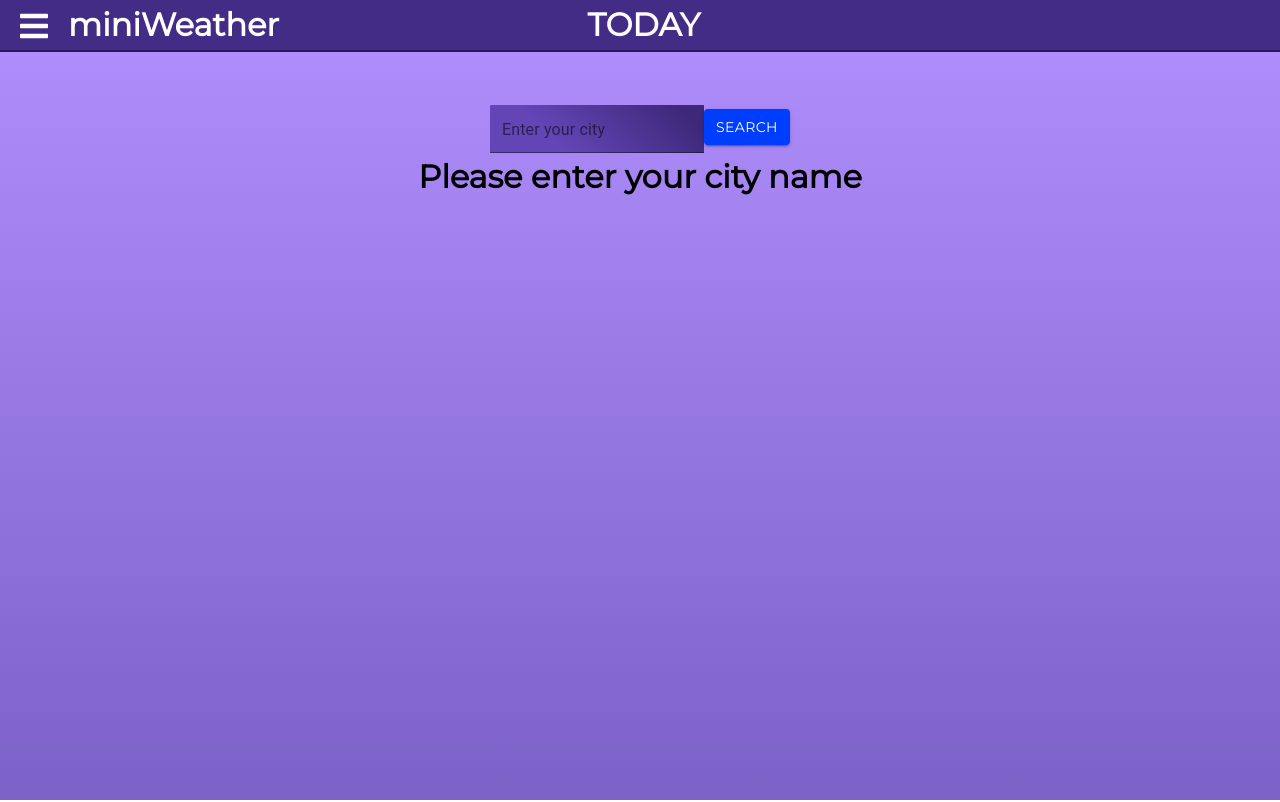
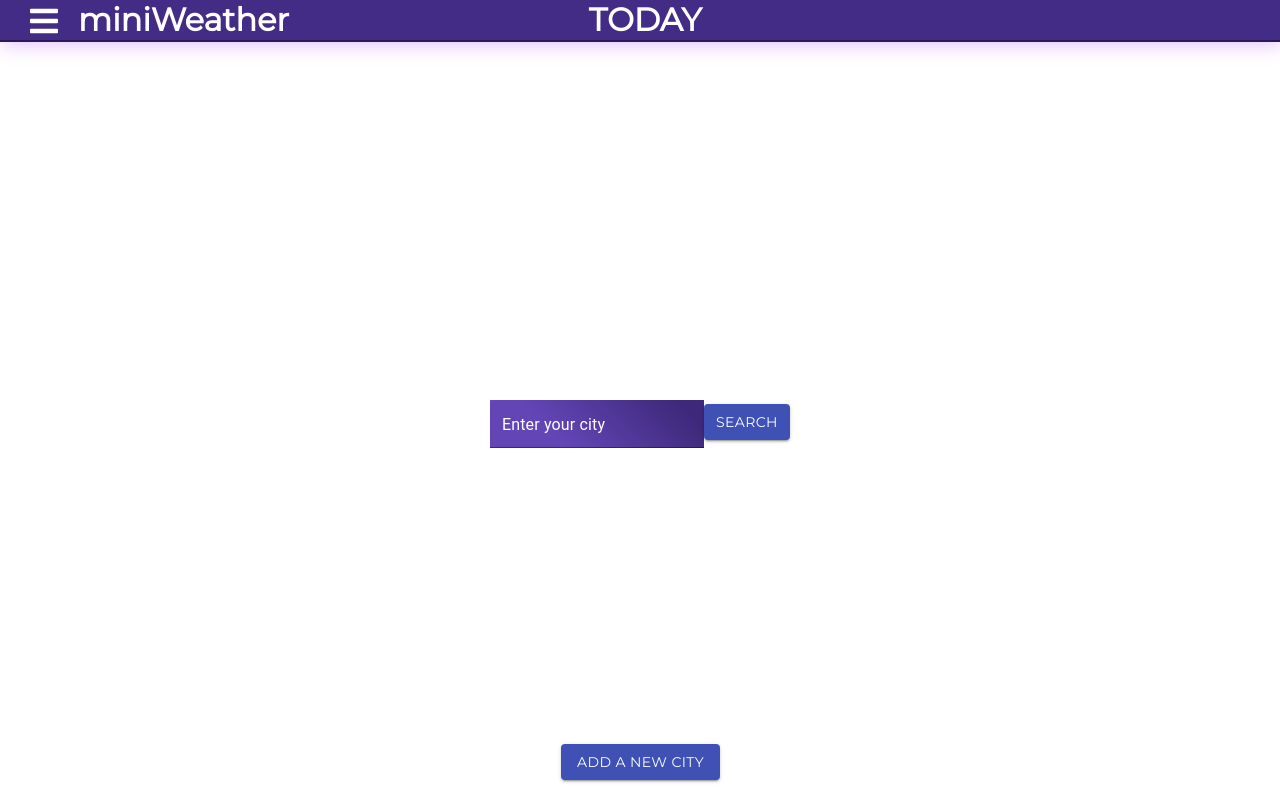
Before and after one commit to MightyMoud/miniWeather, a React (Create React App) app: page / in a window 1280 px wide. Built offline with nearby package versions, Linux system fonts and the light colour scheme.

Commit message:
Rev 0.1 - 4 cards for 4 cities no forecast yet

```diff
--- a/src/App.css
+++ b/src/App.css
@@ -5,15 +5,27 @@
     font-family: 'Montserrat', sans-serif;
 }
 
+.app {
+    display: flex;
+    flex-direction: column;
+}
+
+.btnCon {
+    margin: 0 auto;
+    position: absolute;
+    right: Calc(50% - 80px);
+    bottom: 20px;
+}
+
 .container {
     width: 100%;
-    height: 100vh;
+    height: calc(100vh - 40px);
     display: flex;
-    flex-direction: column;
-    justify-content: flex-start;
+    flex-direction: row;
+    justify-content: center;
     align-items: center;
     margin: 0 auto;
-    background: linear-gradient(0deg, #7c61c7, #b290ff)
+    //background: linear-gradient(0deg, rgba(205, 131, 255, 0.322), rgba(231, 194, 255, 0.452));
 }
 
 @keyframes spin {
@@ -30,7 +42,7 @@
 }
 
 .error {
-    display: flex;
+    display: -webkit-flex;
     flex-direction: column;
     justify-content: center;
     align-items: center;
@@ -38,15 +50,14 @@
 }
 
 .toBr {
-    padding: 5px 10px;
+    padding: 0px 10px;
     height: 40px;
-    width: 100%;
-    display: flex;
+    display: -webkit-flex;
     flex-direction: row;
     background: #432c85;
     border-bottom: 2px solid #2a1957;
     color: white;
-    margin-bottom: 5px;
+    box-shadow: 2px 2px 20px rgba(197, 109, 255, 0.452);
 }
 
 .toBr__menu {
@@ -63,10 +74,17 @@
     font-family: 'Lato', sans-serif;
 }
 
+.welcome {
+    display: -webkit-flex;
+    flex-direction: column;
+    justify-content: center;
+    align-items: center;
+}
+
 .loading {
     width: 300px;
     height: 300px;
-    display: flex;
+    display: -webkit-flex;
     justify-content: center;
     align-items: center;
 }
--- a/src/components/App.js
+++ b/src/components/App.js
@@ -3,149 +3,85 @@ import '../css/all.min.css'
 import '../css/weather-icons.min.css'
 import '../css/weather-icons-wind.min.css'
 import '../App.css';
-import Search from './Search';
-import WeatherCard from './WeatherCard';
-import Error from'./Error';
-import Welcome from './Welcome';
 import Header from './Header';
+import WeatherEngine from './WeatherEngine';
+import Button from '@material-ui/core/Button';
 
-
-
-
-
-const initialState = {
-  temp: 0,
-  loading: null,
-  errorMessage: 0,
-  city: null,
-  main: {
-    averageTemp: null,
-    minTemp: null,
-    maxTemp: null
-  },
-  weather: {
-    id: null,
-    main : null,
-    description: null
-  },
-  cod:0
-};
-
-
-const reducer = (state, action)=> {
-  switch (action.type) {
-    case 'SEARCH_PROGRESS':
-      return {
-        ...state,
-        loading: true
-      }
-      case 'SEARCH_SUCCESS':
-      return {
-        ...state,
-        temp: action.payload,
-        loading: false,
-        errorMessage: action.error,
-        city: action.city,
-        main : {
-          averageTemp: action.averageTemp,
-          minTemp: action.minTemp,
-          maxTemp: action.maxTemp,
-        },
-        weather : {
-          id: action.id,
-          main: action.main,
-          description : action.description
-        },
-        country: action.country,
-        cod: action.cod
-      }
-      case 'SEARCH_FAIL':
-      return {
-        ...state,
-        errorMessage: action.error,
-        loading: action.loading,
-        cod: action.cod
-      }
-      default:
-      return state;
-  }
-}
 
 
 const App = ()=> {
 
-  const [state, dispatch] = useReducer(reducer, initialState);
-  const { temp, loading, errorMessage, cod, city, country, main, weather  } = state;
+  const [count , setCount] = useState(1);
 
+  const show = () => {
+    switch (count) {
+      case 2:
+          return (
+            <div className='container' >
+                <WeatherEngine/>
+                <WeatherEngine/>
+            </div>
+          );
+      case 3:
+          return (
+            <div className='container'>
+                <WeatherEngine/>
+                <WeatherEngine/>
+                <WeatherEngine/>
+            </div>
+          );
+      case 4:
+          return (
+            <div className='container'>
+                <WeatherEngine/>
+                <WeatherEngine/>
+                <WeatherEngine/>
+                <WeatherEngine/>
+            </div>
+          );
+      default:
+        return (
+          <div className='container'>
+              <WeatherEngine/>
+          </div>
+        );
+    }
+ };
 
+  const handleNewCity = () => {
+    setCount(count+1);
+  };
 
-  const getWeather = (city) => {
-    dispatch({
-      type:'SEARCH_PROGRESS'
-    })
-    fetch(`http://api.openweathermap.org/data/2.5/weather?q=${city}&units=metric&appid=644ba889d2629824a466b19685f307e0`)
-    .then(response => response.json())
-    .then(jsonResponse => {
-      if(jsonResponse.cod===200) {
-        console.log(jsonResponse.weather[0].icon);
-        dispatch({
-          type: 'SEARCH_SUCCESS',
-          payload: jsonResponse.main.temp,
-          cod: jsonResponse.cod,
-          city: jsonResponse.name,
-          averageTemp: jsonResponse.main.temp,
-          minTemp: jsonResponse.main.temp_min,
-          maxTemp: jsonResponse.main.temp_max,
-          country: jsonResponse.sys.country,
-          id: jsonResponse.weather[0].id,
-          icon: jsonResponse.weather[0].icon,
-          main: jsonResponse.weather[0].main,
-          description: jsonResponse.weather[0].description
-        })
-      } else if(jsonResponse.cod !== 200) {
-        dispatch({
-          type: 'SEARCH_FAIL',
-          loading: false,
-          error: jsonResponse.message,
-          cod: jsonResponse.cod
-        })
-      }
-
-    })
+  var visibility= null;
+  if(count<=3) {
+    visibility= `initial`;
+  } else {
+    visibility = 'none';
   }
 
-
   return(
-    <div className="container">
-      <Header/>
-      <Search getWeather = { getWeather } />
-     {
-       loading === null && cod === 0 ?
-       <Welcome />
-       :
-       loading === true ?
-       <div className='loading'>
-        <i className='fas fa-spinner fa-4x spinner '></i>
-       </div>
-       :
-       temp !== 0 && cod===200 ?
-       <div>
-        <WeatherCard
-          maxTemp = { main.maxTemp }
-          minTemp = { main.minTemp }
-          temp ={ main.averageTemp }
-          city = { city }
-          country = { country }
-          main = { weather.main }
-          id = { weather.id }
-        />
-       </div>
-       :
-       loading === false ?
-       <Error cod = { cod } errorMessage= { errorMessage } />
-       :
-       <h1>dunno</h1>
-     }
+    <div className="app">
+    <Header/>
+      {
+        count < 5 ?
+          show()
+      :
+        <div>
+          You'd never get here! :P
+        </div>
+      }
+      <div className="btnCon">
+        <Button
+          style={{display: `${visibility}`}}
+          onClick={handleNewCity}
+          type="submit"
+          value="Add a new City"
+          variant = 'contained'
+          color = 'primary'
+        >
+          Add a new City
+        </Button>
+      </div>
     </div>
   )
 }
--- a/src/components/Search.js
+++ b/src/components/Search.js
@@ -1,12 +1,9 @@
 import React , {useState} from 'react'
 import '../App.css';
 import TextField from '@material-ui/core/TextField';
-import Input from '@material-ui/core/TextField';
 import Button from '@material-ui/core/Button';
 import { createMuiTheme, ThemeProvider } from '@material-ui/core/styles';
-import blue from '@material-ui/core/colors/blue';
 import PropTypes from "prop-types";
-
 import { withStyles } from "@material-ui/core/styles";
 
 
@@ -65,6 +62,9 @@ const Search = (props) => {
             InputProps={{
                 className: classes.input
             }}
+            InputLabelProps={{
+              className: classes.input
+            }}
          />
 
         <Button
--- a/src/components/WeatherCard.js
+++ b/src/components/WeatherCard.js
@@ -4,19 +4,79 @@ import '../css/all.min.css'
 import '../css/weather-icons.min.css'
 import '../css/weather-icons-wind.min.css'
 
+// ((1-((temp-17)/23)*254));
 
 const WeatherCard = ({city, country, temp, maxTemp, minTemp, id, main}) => {
+    var highColor = 0;
+    var lowColor = 0;
+    var color = null;
+    if(temp>12 && temp<40) {
+        highColor = (1+(1-(temp-17)/28)*254);
+        lowColor = highColor-150;
+        color = `linear-gradient(0deg, rgb(255,${highColor},0),rgb(255,${lowColor},0))`;
 
-    const icon = `wi ic wi-owm-day-${id}`;
+    } else if (temp<12) {
+        highColor = (1+(1-(temp-(-20))/38)*254);
+        lowColor = highColor+100;
+        color = `linear-gradient(0deg, rgb(0,${lowColor},255),rgb(0,${highColor},255))`;
+    }
+
+
+
+
+// const icon = `wi ic wi-owm-day-${id}`;
+    var icon = null;
+    switch (main) {
+        case 'Clouds':
+            icon = `./img/Mostly Cloudy-2x.png`;
+            break;
+        case 'Clear':
+            icon = `./img/Mostly Sunny-2x.png`;
+            break;
+        case 'Haze':
+            icon = `./img/Haze-2x.png`;
+            break;
+        case 'Hail':
+            icon = `./img/Hail-2x.png`;
+            break;
+        case 'Fog':
+            icon = `./img/Fog-2x.png`;
+            break;
+        case 'Tornado':
+            icon = `./img/Tornado-2x.png`;
+            break;
+        case 'Dust':
+            icon = `./img/Dust-2x.png`;
+            break;
+        case 'Mist':
+            icon = `./img/Fog-2x.png`;
+            break;
+        case 'Snow':
+            icon = `./img/Snow-2x.png`;
+            break;
+        case 'Rain':
+            icon = `./img/Rain-2x.png`;
+            break;
+        case 'Drizzle':
+            icon = `./img/Drizzle-2x.png`;
+            break;
+        case 'Thunderstorm':
+            icon = `./img/Severe Thunderstorm-2x.png`;
+            break;
+        default:
+            icon = `./img/Fog-2x.png`;
+            break;
+    }
 
     return(
-        <div className="crd">
+        <div className="crd" style= {{background: `${color}`}}>
             <div className="crd__location">
                 <h1> { city } </h1>
                 <h2> { country } </h2>
             </div>
             <div className="crd__icon">
-                <i className={icon}></i>
+                {/* <i className={icon}></i> */}
+                <img src={icon} alt=""/>
             </div>
             <div className="crd__temp">
                 <h2> {temp.toFixed(0)} <i className='wi wi-celsius'></i></h2>
@@ -32,6 +92,7 @@ const WeatherCard = ({city, country, temp, maxTemp, minTemp, id, main}) => {
                     <h4 className='crd--min'>min</h4>
                 </div>
             </div>
+            <a href='#' className='crd__more'>More <i className='wi wi-direction-right'></i></a>
         </div>
     )
 
--- /dev/null
+++ b/src/components/WeatherEngine.js
@@ -0,0 +1,150 @@
+
+import React, { useReducer } from 'react';
+import '../css/all.min.css'
+import '../css/weather-icons-wind.min.css'
+import '../App.css';
+import Search from './Search';
+import WeatherCard from './WeatherCard';
+import Error from'./Error';
+
+// this is the initial state of all the variables we need/expect to get from the API plus a couple others to handle errors
+
+const initialState = {
+  temp: 0,
+  loading: null,
+  errorMessage: 0,
+  city: null,
+  main: {
+    averageTemp: null,
+    minTemp: null,
+    maxTemp: null
+  },
+  weather: {
+    id: null,
+    main : null,
+    description: null
+  },
+  cod:0
+};
+
+
+const reducer = (state, action)=> {
+  switch (action.type) {
+    case 'SEARCH_PROGRESS':
+      return {
+        ...state,
+        loading: true
+      }
+      case 'SEARCH_SUCCESS':
+      return {
+        ...state,
+        temp: action.payload,
+        loading: false,
+        errorMessage: action.error,
+        city: action.city,
+        main : {
+          averageTemp: action.averageTemp,
+          minTemp: action.minTemp,
+          maxTemp: action.maxTemp,
+        },
+        weather : {
+          id: action.id,
+          main: action.main,
+          description : action.description
+        },
+        country: action.country,
+        cod: action.cod
+      }
+      case 'SEARCH_FAIL':
+      return {
+        ...state,
+        errorMessage: action.error,
+        loading: action.loading,
+        cod: action.cod
+      }
+      default:
+      return state;
+  }
+}
+
+
+const WeatherEngine = ()=> {
+
+  const [state, dispatch] = useReducer(reducer, initialState);
+  const { temp, loading, errorMessage, cod, city, country, main, weather } = state;
+
+
+
+
+  const getWeather = (city, count ) => {
+    dispatch({
+      type:'SEARCH_PROGRESS'
+    })
+    fetch(`http://api.openweathermap.org/data/2.5/weather?q=${city}&units=metric&appid=644ba889d2629824a466b19685f307e0`)
+    .then(response => response.json())
+    .then(jsonResponse => {
+      if(jsonResponse.cod===200) {
+        console.log(jsonResponse.weather[0].icon);
+        dispatch({
+          type: 'SEARCH_SUCCESS',
+          payload: jsonResponse.main.temp,
+          cod: jsonResponse.cod,
+          city: jsonResponse.name,
+          averageTemp: jsonResponse.main.temp,
+          minTemp: jsonResponse.main.temp_min,
+          maxTemp: jsonResponse.main.temp_max,
+          country: jsonResponse.sys.country,
+          id: jsonResponse.weather[0].id,
+          icon: jsonResponse.weather[0].icon,
+          main: jsonResponse.weather[0].main,
+          description: jsonResponse.weather[0].description
+        })
+      } else if(jsonResponse.cod !== 200) {
+        dispatch({
+          type: 'SEARCH_FAIL',
+          loading: false,
+          error: jsonResponse.message,
+          cod: jsonResponse.cod
+        })
+      }
+
+    })
+  }
+
+
+  return(
+    <div>
+     {
+       loading === null && cod === 0 ?
+        <div className='welcome'>
+          <Search getWeather = { getWeather } />
+        </div>
+       :
+       loading === true ?
+       <div className='loading'>
+        <i className='fas fa-spinner fa-4x spinner '></i>
+       </div>
+       :
+       temp !== 0 && cod===200 ?
+       <div>
+        <WeatherCard
+          maxTemp = { main.maxTemp }
+          minTemp = { main.minTemp }
+          temp ={ main.averageTemp }
+          city = { city }
+          country = { country }
+          main = { weather.main }
+          id = { weather.id }
+        />
+       </div>
+       :
+       loading === false ?
+       <Error cod = { cod } errorMessage= { errorMessage } />
+       :
+       <h1>dunno</h1>
+     }
+     </div>
+  )
+}
+
+export default WeatherEngine;
--- a/src/components/Welcome.js
+++ /dev/null
@@ -1,13 +0,0 @@
-import React from 'react'
-import '../App.css'
-
-const Welcome = () => {
-
-    return (
-        <div className='welcome'>
-            <h1>Please enter your city name</h1>
-        </div>
-    )
-}
-
-export default Welcome;
--- a/src/index.js
+++ b/src/index.js
@@ -4,7 +4,7 @@ import './index.css';
 import App from './components/App';
 import * as serviceWorker from './serviceWorker';
 
-ReactDOM.render(<App />, document.getElementById('root'));
+ReactDOM.render( < App / > , document.getElementById('root'));
 
 // If you want your app to work offline and load faster, you can change
 // unregister() to register() below. Note this comes with some pitfalls.
```
Also changed, not shown: src/card.css (+32 -14 lines), src/components/WeatherForecast.js (added), 1 other file (tests, documents, lock files or other folders).
